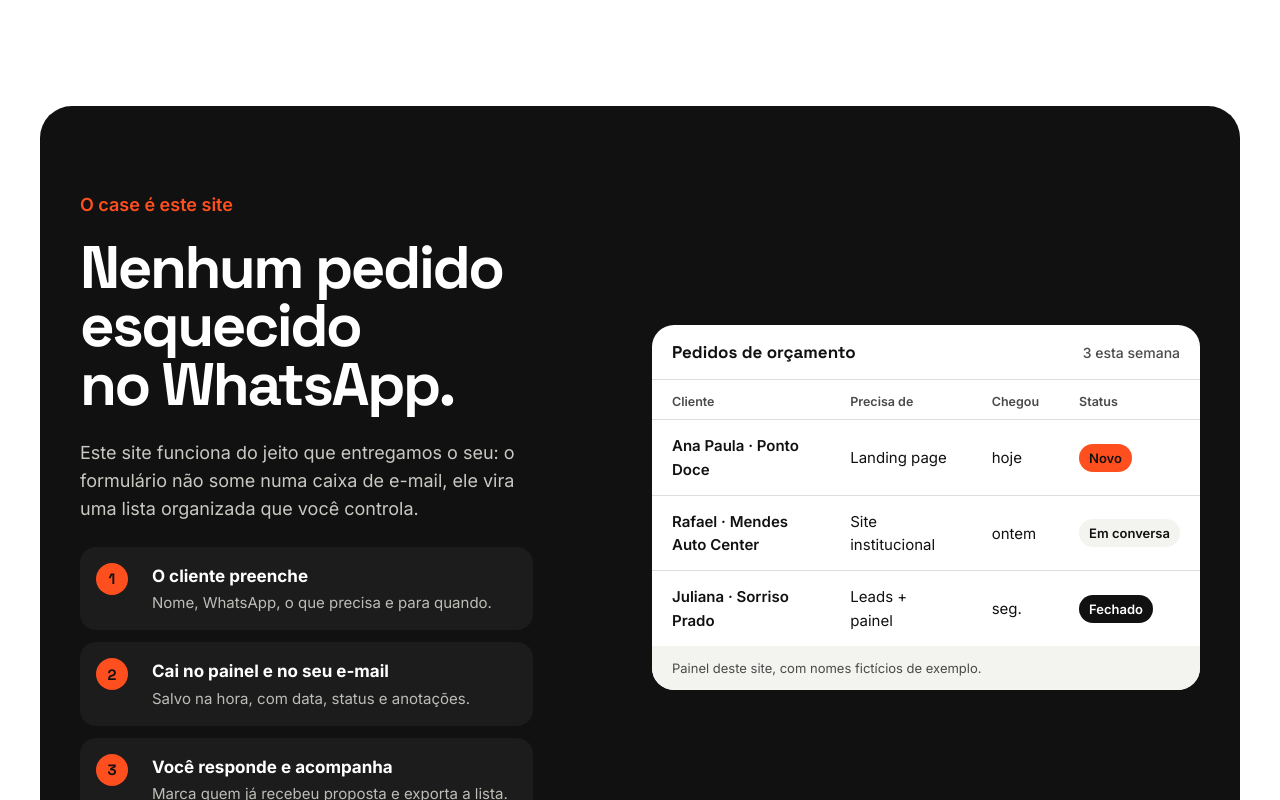
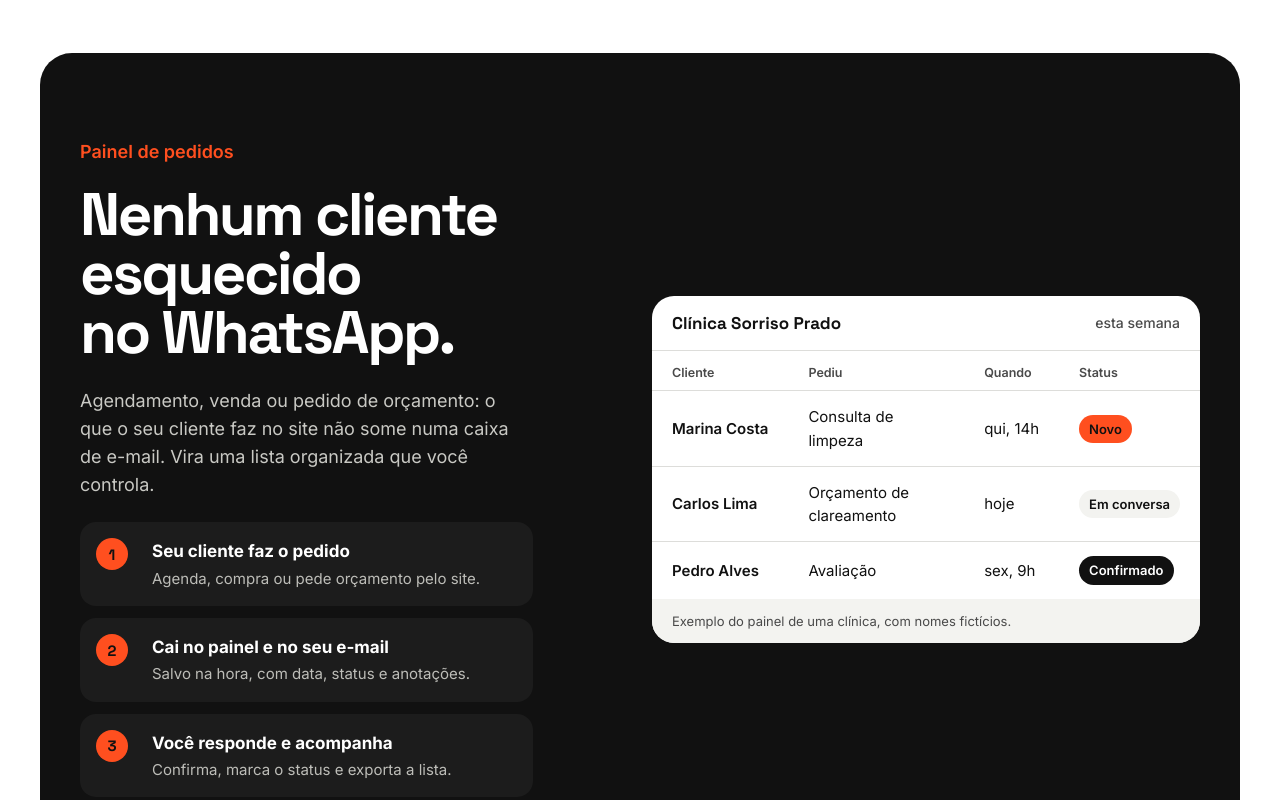
Before and after one commit to WieskaMarcelo/site-marcelo-alves, a plain HTML site: page index.html in a window 1280 px wide. Shown: the part 2000-2800 px from the top of the page. Drawn offline with Linux system fonts and the light colour scheme.

Commit message:
Exemplos do celular e do painel mostram o cliente do cliente (clínica com consultas agendadas)
Co-Authored-By: Claude Opus 5.5 <noreply@anthropic.com>
Claude-Session: https://claude.ai/code/session_01WUzr7b49gW6zxndbBs4T8L

```diff
--- a/index.html
+++ b/index.html
@@ -121,7 +121,7 @@ nav .btn{min-height:44px;padding:0 20px;font-size:15px;white-space:nowrap}
 .board .bar span{font:500 14px var(--body);color:var(--ink2)}
 .board table{width:100%;border-collapse:collapse}
 .board th{text-align:left;font-size:12.5px;font-weight:600;color:var(--ink2);padding:12px 20px 8px}
-.board td{padding:14px 20px;border-top:1px solid var(--line)}.board td:first-child{font-weight:600}
+.board td{padding:14px 20px;border-top:1px solid var(--line)}.board td:first-child{font-weight:600;white-space:nowrap}.board td:nth-child(3){white-space:nowrap}
 .st{display:inline-block;padding:4px 10px;border-radius:999px;font-size:13px;font-weight:600;white-space:nowrap}
 .st.new{background:var(--or);color:var(--ink)}.st.talk{background:var(--soft);color:var(--ink)}.st.won{background:var(--ink);color:#fff}
 .board figcaption{padding:12px 20px;background:var(--soft);font-size:13px;color:var(--ink2)}
@@ -234,16 +234,16 @@ footer .r{margin-left:auto}
   </div>
   <div class="stage rv" aria-hidden="true">
     <div class="phone"><div class="screen">
-      <div class="top"><i>ss</i>Soft Solution · painel</div>
+      <div class="top"><i>+</i>Clínica Sorriso Prado</div>
       <div class="chat">
-        <div class="msg"><b>NOVO PEDIDO</b>Ana Paula Ribeiro<br>Doceria Ponto Doce<br>Landing page · este mês<small>09:14</small></div>
-        <div class="msg"><b>NOVO PEDIDO</b>Rafael Mendes<br>Mendes Auto Center<br>Site institucional<small>10:02</small></div>
-        <div class="msg me">Oi, Ana Paula! Vi seu pedido da Ponto Doce, já te mando a proposta.<small>10:05</small></div>
-        <div class="msg"><b>NOVO PEDIDO</b>Dra. Juliana Prado<br>Clínica Sorriso Prado<br>Site + painel de leads<small>11:30</small></div>
+        <div class="msg"><b>NOVA CONSULTA AGENDADA</b>Marina Costa<br>Limpeza · quinta, 14h<small>09:14</small></div>
+        <div class="msg"><b>NOVO PEDIDO DE ORÇAMENTO</b>Carlos Lima<br>Clareamento dental<small>10:02</small></div>
+        <div class="msg me">Oi, Marina! Sua consulta está confirmada para quinta às 14h.<small>10:05</small></div>
+        <div class="msg"><b>NOVA CONSULTA AGENDADA</b>Pedro Alves<br>Avaliação · sexta, 9h<small>11:30</small></div>
       </div>
     </div></div>
   </div>
-  <p class="note">Conversa ilustrativa: nomes e negócios fictícios, para mostrar como os pedidos chegam.</p>
+  <p class="note">Exemplo de uma clínica recebendo clientes pelo próprio site. Nomes fictícios.</p>
 </div></header>
 
 <section class="facts" aria-label="Destaques"><div class="wrap">
@@ -264,26 +264,26 @@ footer .r{margin-left:auto}
 
 <section class="panelsec" id="painel"><div class="wrap case">
   <div class="txt rv">
-    <p class="eyebrow">O case é este site</p>
-    <h2>Nenhum pedido esquecido no WhatsApp.</h2>
-    <p>Este site funciona do jeito que entregamos o seu: o formulário não some numa caixa de e-mail, ele vira uma lista organizada que você controla.</p>
+    <p class="eyebrow">Painel de pedidos</p>
+    <h2>Nenhum cliente esquecido no WhatsApp.</h2>
+    <p>Agendamento, venda ou pedido de orçamento: o que o seu cliente faz no site não some numa caixa de e-mail. Vira uma lista organizada que você controla.</p>
     <ol class="steps3">
-      <li><b>O cliente preenche</b><span>Nome, WhatsApp, o que precisa e para quando.</span></li>
+      <li><b>Seu cliente faz o pedido</b><span>Agenda, compra ou pede orçamento pelo site.</span></li>
       <li><b>Cai no painel e no seu e-mail</b><span>Salvo na hora, com data, status e anotações.</span></li>
-      <li><b>Você responde e acompanha</b><span>Marca quem já recebeu proposta e exporta a lista.</span></li>
+      <li><b>Você responde e acompanha</b><span>Confirma, marca o status e exporta a lista.</span></li>
     </ol>
   </div>
   <figure class="board rv" aria-label="Exemplo do painel de pedidos">
-    <div class="bar">Pedidos de orçamento <span>3 esta semana</span></div>
+    <div class="bar">Clínica Sorriso Prado <span>esta semana</span></div>
     <table>
-      <thead><tr><th>Cliente</th><th>Precisa de</th><th>Chegou</th><th>Status</th></tr></thead>
+      <thead><tr><th>Cliente</th><th>Pediu</th><th>Quando</th><th>Status</th></tr></thead>
       <tbody>
-        <tr><td>Ana Paula · Ponto Doce</td><td>Landing page</td><td>hoje</td><td><span class="st new">Novo</span></td></tr>
-        <tr><td>Rafael · Mendes Auto Center</td><td>Site institucional</td><td>ontem</td><td><span class="st talk">Em conversa</span></td></tr>
-        <tr><td>Juliana · Sorriso Prado</td><td>Leads + painel</td><td>seg.</td><td><span class="st won">Fechado</span></td></tr>
+        <tr><td>Marina Costa</td><td>Consulta de limpeza</td><td>qui, 14h</td><td><span class="st new">Novo</span></td></tr>
+        <tr><td>Carlos Lima</td><td>Orçamento de clareamento</td><td>hoje</td><td><span class="st talk">Em conversa</span></td></tr>
+        <tr><td>Pedro Alves</td><td>Avaliação</td><td>sex, 9h</td><td><span class="st won">Confirmado</span></td></tr>
       </tbody>
     </table>
-    <figcaption>Painel deste site, com nomes fictícios de exemplo.</figcaption>
+    <figcaption>Exemplo do painel de uma clínica, com nomes fictícios.</figcaption>
   </figure>
 </div></section>
 
```
